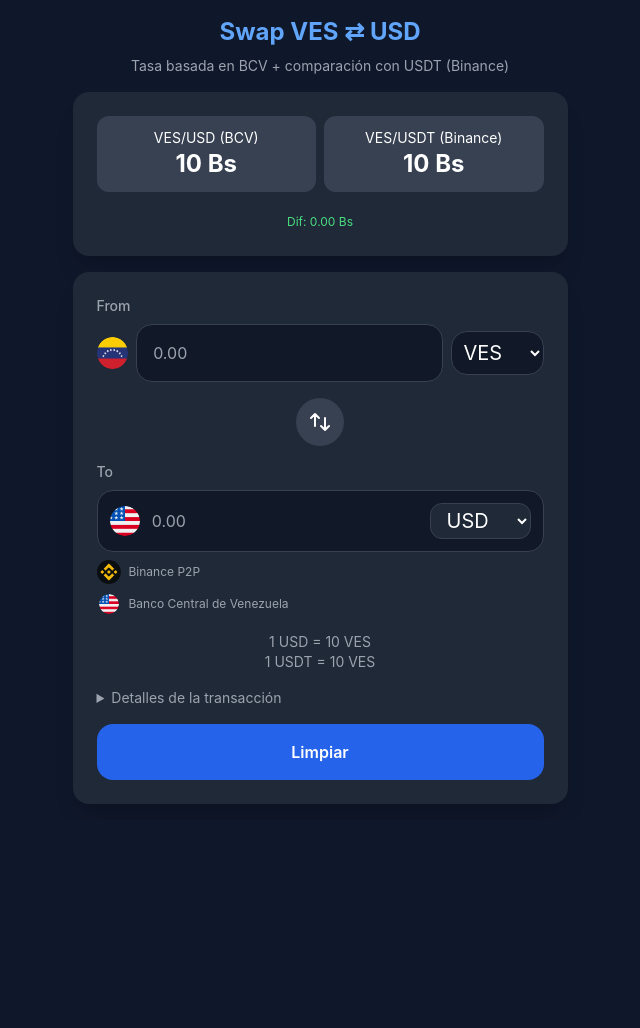
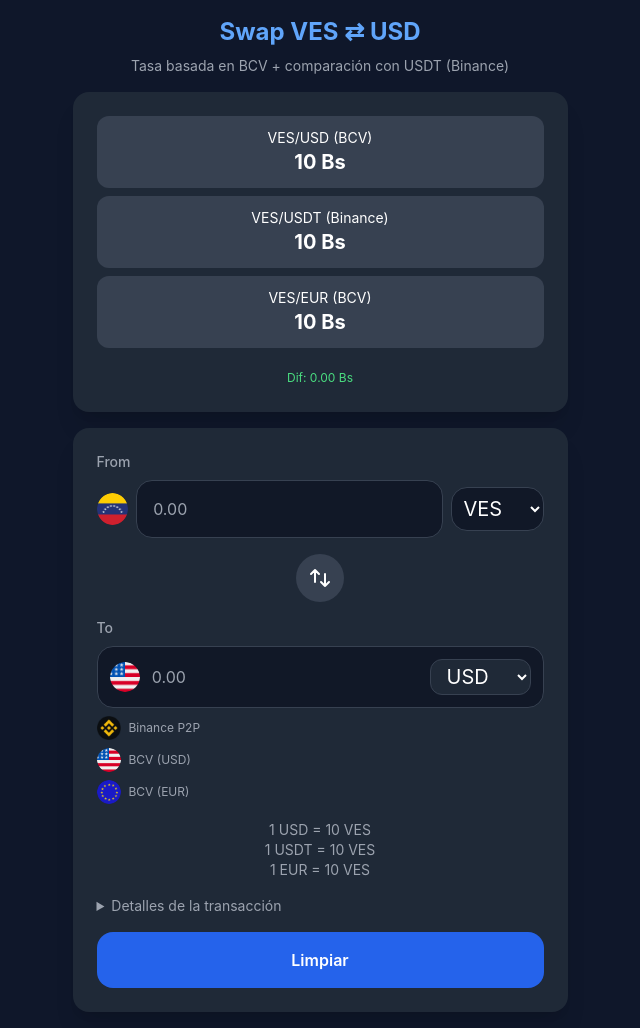
Before and after one commit to MorenDevEng/Tu-Cambio, a Flask app: template templates/index.html in a window 1280 px wide. Shown: the whole page, without its empty margins (320-960 px from the left). Before the commit the page ends 804 px from the top, so only its background shows below. Run offline with Flask 3, Linux system fonts and the light colour scheme; the template is opened without the code that fills it: most values are stand-ins (such as "Sample title", 1, 10 or a date in 2020); some libraries are stand-ins or nearby versions.

Commit message:
Agregado soporte para euro y mejoras en la UI

```diff
--- a/app.py
+++ b/app.py
@@ -13,7 +13,8 @@
     valor = asyncio.run(valor_obtenido())
 
     usdt_valor, err_usdt = valor['price_usdt']
-    bcv_valor, err_bcv = valor['price_bcv']
+    bcv_valor, err_bcv = valor['price_dolar_bcv']
+    euro_valor, err_euro = valor['price_euro_bcv']
 
     if err_bcv and err_usdt:
         mens = err_bcv+' '+err_usdt
@@ -25,7 +26,7 @@
     elif err_usdt:
         flash(err_usdt, "warning")
 
-    return render_template('index.html', usdt_valor = usdt_valor, bcv_valor = bcv_valor)
+    return render_template('index.html', usdt_valor = usdt_valor, bcv_valor = bcv_valor, euro_valor = euro_valor)
 
 
 @app.route("/price/ves-prices")
@@ -34,9 +35,10 @@
     valor = asyncio.run(valor_obtenido())
 
     usdt_valor = valor['price_usdt'][0]
-    bcv_valor = valor['price_bcv'][0]
+    bcv_valor = valor['price_dolar_bcv'][0]
+    euro_valor = valor['price_euro_bcv'][0]
 
-    return {"usdt_valor":usdt_valor, "bcv_valor":bcv_valor}
+    return {"usdt_valor":usdt_valor, "bcv_valor":bcv_valor, "euro_valor":euro_valor}
 
 app = app
 
--- a/static/js/actualizacion.js
+++ b/static/js/actualizacion.js
@@ -11,11 +11,13 @@
 const imgBinanceInferior = document.getElementById('icon-bin-inf');
 const imgUSDInferior = document.getElementById('icon-usd-inf');
 const imgVESInferior = document.getElementById('icon-ves-inf');
+const imgEURInferior = document.getElementById('icon-eur-inf');
 
 // Imagenes de la parte superior From
 const imgBinanceSuperior = document.getElementById('icon-bin-sup');
 const imgVESSuperior = document.getElementById('icon-ves-sup');
 const imgUSDSuperior = document.getElementById('icon-usd-sup');
+const imgEURSuperior = document.getElementById('icon-eur-sup');
 
 // obtengo la etiqueta body
 const body = document.body;
@@ -23,6 +25,7 @@
 // Obtenga del body las variables
 let bcvRate = parseFloat(body.dataset.bcv);
 let usdtRate = parseFloat(body.dataset.usdt);
+let euroRate = parseFloat(body.dataset.euro);
 
 // Evento para calcular en tiempo real
 toCurrency.addEventListener('change', () => {
@@ -37,31 +40,60 @@
 
     let result = 0;
 
+    // Ocultar todos los iconos primero
+    imgBinanceInferior.classList.add('hidden');
+    imgUSDInferior.classList.add('hidden');
+    imgVESInferior.classList.add('hidden');
+    imgEURInferior.classList.add('hidden');
+    imgBinanceSuperior.classList.add('hidden');
+    imgVESSuperior.classList.add('hidden');
+    imgUSDSuperior.classList.add('hidden');
+    imgEURSuperior.classList.add('hidden');
+
+    // Mostrar icono según la moneda de origen
+    if (fromCurr === 'VES') {
+        imgVESSuperior.classList.remove('hidden');
+    } else if (fromCurr === 'USD') {
+        imgUSDSuperior.classList.remove('hidden');
+    } else if (fromCurr === 'USDT') {
+        imgBinanceSuperior.classList.remove('hidden');
+    } else if (fromCurr === 'EUR') {
+        imgEURSuperior.classList.remove('hidden');
+    }
+
+    // Mostrar icono según la moneda de destino
+    if (toCurr === 'USD') {
+        imgUSDInferior.classList.remove('hidden');
+    } else if (toCurr === 'USDT') {
+        imgBinanceInferior.classList.remove('hidden');
+    } else if (toCurr === 'EUR') {
+        imgEURInferior.classList.remove('hidden');
+    } else if (toCurr === 'VES') {
+        imgVESInferior.classList.remove('hidden');
+    }
+
+    // Calcular según las monedas
     if (fromCurr === 'VES' && toCurr === 'USD') {
-        imgBinanceInferior.classList.add('hidden')
-        imgUSDInferior.classList.remove('hidden')
         tasaDeCambio.textContent = bcvRate
         result = fromVal / bcvRate;
-
     } else if (fromCurr === 'VES' && toCurr === 'USDT') {
-        imgUSDInferior.classList.add('hidden')
-        imgBinanceInferior.classList.remove('hidden')
         tasaDeCambio.textContent = usdtRate
         result = fromVal / usdtRate;
-
+    } else if (fromCurr === 'VES' && toCurr === 'EUR') {
+        tasaDeCambio.textContent = euroRate
+        result = fromVal / euroRate;
     } else if (fromCurr === 'USD' && toCurr === 'VES') {
-
-        imgBinanceSuperior.classList.add('hidden')
-        imgUSDSuperior.classList.remove('hidden')
         tasaDeCambio.textContent = bcvRate
         result = bcvRate * fromVal;
-
     } else if (fromCurr === 'USDT' && toCurr === 'VES') {
-
-        imgBinanceSuperior.classList.remove('hidden')
-        imgUSDSuperior.classList.add('hidden')
         tasaDeCambio.textContent = usdtRate
         result = usdtRate * fromVal;
+    } else if (fromCurr === 'EUR' && toCurr === 'VES') {
+        tasaDeCambio.textContent = euroRate
+        result = euroRate * fromVal;
+    } else {
+        // Por defecto mostrar tasa USD
+        tasaDeCambio.textContent = bcvRate;
     }
 
     if (!fromAmount.value) {
@@ -76,11 +108,7 @@
         useGrouping: true
     });
 
-    totalReceive.textContent = result.toLocaleString('es-ES', {
-        minimumFractionDigits: 2,
-        maximumFractionDigits: 2,
-        useGrouping: true
-    });
+    totalReceive.textContent = toAmount.value;
 
 };
 
@@ -91,56 +119,65 @@
     opcionSeleccionarFrom = fromCurrency.options
     opcionSeleccionarTo = toCurrency.options
 
-    // SE MUESTRAN AHORA LAS OPCIONES OCULTAS DEL FROM
+    // Guardar los valores actuales
+    const valorTo = toCurrency.value;
+    const valorFrom = fromCurrency.value;
+
+    // Ocultar todos los iconos primero
+    imgBinanceInferior.classList.add('hidden');
+    imgUSDInferior.classList.add('hidden');
+    imgVESInferior.classList.add('hidden');
+    imgEURInferior.classList.add('hidden');
+    imgBinanceSuperior.classList.add('hidden');
+    imgVESSuperior.classList.add('hidden');
+    imgUSDSuperior.classList.add('hidden');
+    imgEURSuperior.classList.add('hidden');
+
+    // SE MUESTRAN LAS OPCIONES OCULTAS DEL FROM
     for (var i = 0; i < opcionSeleccionarFrom.length; i++) {
         if (opcionSeleccionarFrom[i].classList.contains('hidden')) {
             opcionSeleccionarFrom[i].classList.remove('hidden')
-
-            if (opcionSeleccionarFrom[i].value === 'USD' && !(opcionSeleccionarFrom[i].classList.contains('hidden'))) {
-                opcionSeleccionarFrom[i].selected = true
-                imgVESSuperior.classList.add('hidden')
-                imgUSDSuperior.classList.remove('hidden')
-
-
-            } else if (opcionSeleccionarFrom[i].value === 'VES' && !(opcionSeleccionarFrom[i].classList.contains('hidden'))) {
-                opcionSeleccionarFrom[i].selected = true
-                imgVESSuperior.classList.remove('hidden')
-                imgBinanceSuperior.classList.add('hidden')
-                imgUSDSuperior.classList.add('hidden')
-            };
-
         } else {
             opcionSeleccionarFrom[i].classList.add('hidden')
         };
-
     };
 
-    // SE MUESTRAN AHORA LAS OPCIONES OCULTAS DEL TO
+    // SE MUESTRAN LAS OPCIONES OCULTAS DEL TO
     for (var i = 0; i < opcionSeleccionarTo.length; i++) {
         if (opcionSeleccionarTo[i].classList.contains('hidden')) {
             opcionSeleccionarTo[i].classList.remove('hidden')
-
-            if (opcionSeleccionarTo[i].value === 'VES' && !(opcionSeleccionarTo[i].classList.contains('hidden'))) {
-                opcionSeleccionarTo[i].selected = true
-                imgVESInferior.classList.remove('hidden')
-                imgUSDInferior.classList.add('hidden')
-                imgBinanceInferior.classList.add('hidden')
-
-
-            } else if (opcionSeleccionarTo[i].value === 'USD' && !(opcionSeleccionarTo[i].classList.contains('hidden'))) {
-                opcionSeleccionarTo[i].selected = true
-                imgUSDInferior.classList.remove('hidden')
-                imgVESInferior.classList.add('hidden')
-                imgBinanceInferior.classList.add('hidden')
-
-            };
-
         } else {
             opcionSeleccionarTo[i].classList.add('hidden')
         };
-
     };
 
+    // Intercambiar valores directamente
+    fromCurrency.value = valorTo;
+    toCurrency.value = valorFrom;
+
+    // Actualizar icono de arriba según el nuevo valor de From (antes estaba en To)
+    if (valorTo === 'USD') {
+        imgUSDSuperior.classList.remove('hidden')
+    } else if (valorTo === 'USDT') {
+        imgBinanceSuperior.classList.remove('hidden')
+    } else if (valorTo === 'EUR') {
+        imgEURSuperior.classList.remove('hidden')
+    } else if (valorTo === 'VES') {
+        imgVESSuperior.classList.remove('hidden')
+    }
+
+    // Actualizar icono de abajo según el nuevo valor de To (antes estaba en From)
+    if (valorFrom === 'USD') {
+        imgUSDInferior.classList.remove('hidden')
+    } else if (valorFrom === 'USDT') {
+        imgBinanceInferior.classList.remove('hidden')
+    } else if (valorFrom === 'EUR') {
+        imgEURInferior.classList.remove('hidden')
+    } else if (valorFrom === 'VES') {
+        imgVESInferior.classList.remove('hidden')
+    }
+
+    // Limpiar inputs
     limpiarInput()
 
 });
@@ -170,9 +207,11 @@
 
     usdtRate = (data.usdt_valor).toFixed(2);
     bcvRate = (data.bcv_valor).toFixed(2);
+    euroRate = (data.euro_valor).toFixed(2);
 
     actulizadorUSDT = document.querySelectorAll('.precio_usdt');
     actulizadorBCV = document.querySelectorAll('.precio_bcv');
+    actulizadorEUR = document.querySelectorAll('.precio_euro');
 
 
     actulizadorBCV.forEach(element => {
@@ -183,6 +222,10 @@
         element.textContent = usdtRate;
     });
 
+    actulizadorEUR.forEach(element => {
+        element.textContent = euroRate;
+    });
+
     valorDiferencia = document.querySelector('.diferencia');
     valorDiferencia.textContent = (usdtRate - bcvRate).toFixed(2);
 
@@ -191,5 +234,7 @@
 // Cada 1 min
 setInterval(actualizarTasas, 60000);
 
-// Inicializar
+// Inicializar - mostrar iconos correctos al inicio
+imgVESSuperior.classList.remove('hidden');
+imgUSDInferior.classList.remove('hidden');
 calculateTo();
--- a/templates/index.html
+++ b/templates/index.html
@@ -12,6 +12,7 @@
 <body class="bg-slate-900 text-white min-h-screen flex flex-col items-center justify-center p-4 sm:p-4"
   data-bcv="{{ bcv_valor }}"
   data-usdt="{{ usdt_valor }}"
+  data-euro="{{ euro_valor }}"
   >
     <main class="max-w-sm w-50% space-y-4">
         <!-- Header -->
@@ -22,14 +23,18 @@
 
         <!-- Tarjeta de Tasas -->
         <section class="bg-gray-800 rounded-2xl shadow-xl p-6">
-            <div class="grid grid-cols-2 gap-2">
+            <div class="grid grid-cols-3 gap-2">
                 <div class="bg-gray-700 rounded-xl p-3 text-center">
                     <div class="text-sm text-gray-200">VES/USD (BCV)</div>
-                    <div class="text-2xl font-bold text-white"><span class="precio_bcv">{{ bcv_valor }}</span> Bs</div>
+                    <div class="text-xl font-bold text-white"><span class="precio_bcv">{{ bcv_valor }}</span> Bs</div>
                 </div>
                 <div class="bg-gray-700 rounded-xl p-3 text-center">
                     <div class="text-sm text-gray-200">VES/USDT (Binance)</div>
-                    <div class="text-2xl font-bold text-white"><span class="precio_usdt">{{ usdt_valor }}</span> Bs</div>
+                    <div class="text-xl font-bold text-white"><span class="precio_usdt">{{ usdt_valor }}</span> Bs</div>
+                </div>
+                <div class="bg-gray-700 rounded-xl p-3 text-center">
+                    <div class="text-sm text-gray-200">VES/EUR (BCV)</div>
+                    <div class="text-xl font-bold text-white"><span class="precio_euro">{{ euro_valor }}</span> Bs</div>
                 </div>
             </div>
             <div class="mt-4 text-center">
@@ -50,6 +55,7 @@
                     <div class="w-12 h-12">
                         <img id="icon-bin-sup" src="{{ url_for('static', filename='img/binance.png') }}" class="hidden object-cover rounded-full scale-125" alt="currency-binance">
                         <img id="icon-usd-sup" src="{{ url_for('static', filename='img/usa.png') }}" class="hidden object-cover rounded-full w-full h-full" alt="currency-bcv">
+                        <img id="icon-eur-sup" src="{{ url_for('static', filename='img/euro.png') }}" class="hidden object-cover rounded-full w-full h-full" alt="currency-euro">
                         <img id="icon-ves-sup" src="{{ url_for('static', filename='img/VE_C.png') }}" class="rounded-full object-cover w-full h-full" alt="venezuela-bandera">
                     </div>
 
@@ -58,6 +64,7 @@
                         <option value="VES">VES</option>
                         <option class="hidden" value="USD">USD</option>
                         <option class="hidden" value="USDT">USDT</option>
+                        <option class="hidden" value="EUR">EUR</option>
                     </select>
                 </div>
             </div>
@@ -82,6 +89,7 @@
                     <div class="w-12 h-12">
                         <img id="icon-bin-inf" src="{{ url_for('static', filename='img/binance.png') }}" class="hidden object-cover rounded-full scale-125" alt="currency-binance">
                         <img id="icon-usd-inf" src="{{ url_for('static', filename='img/usa.png') }}" class="object-cover rounded-full w-full h-full" alt="currency-bcv">
+                        <img id="icon-eur-inf" src="{{ url_for('static', filename='img/euro.png') }}" class="hidden object-cover rounded-full w-full h-full" alt="currency-euro">
                         <img id="icon-ves-inf" src="{{ url_for('static', filename='img/VE_C.png') }}" class="hidden object-cover rounded-full w-full h-full" alt="venezuela-bandera">
                     </div>
 
@@ -107,29 +115,32 @@
                     >
                         <option value="USD" selected>USD</option>
                         <option value="USDT">USDT</option>
+                        <option value="EUR">EUR</option>
                         <option class="hidden" value="VES">VES</option>
                     </select>
                 </div>
 
                 <!-- Fuente -->
-                <div class="flex-row items-center mt-2 text-xs text-gray-400">
-                    <div class="flex items-center mb-2">
-                        <div class="w-6 h-6 flex items-center justify-center mr-2">
-                            <img src="{{ url_for('static', filename='img/binance.png') }}"
-                                alt="currency-binance"
-                                class="w-full h-full object-contain">
-                        </div>
+                <div class="flex flex-col gap-2 mt-2 text-xs text-gray-400">
+                    <div class="flex items-center gap-2">
+                        <img src="{{ url_for('static', filename='img/binance.png') }}"
+                            alt="binance"
+                            class="w-6 h-6 object-contain">
                         <span>Binance P2P</span>
                     </div>
 
-                    <div class="flex items-center">
-                        <div class="w-6 h-6 flex items-center justify-center mr-2">
-                            <img id="icon-usd"
-                                src="{{ url_for('static', filename='img/usa.png') }}"
-                                alt="currency-bcv"
-                                class="w-5 h-5 object-contain rounded-full">
-                        </div>
-                        <span>Banco Central de Venezuela</span>
+                    <div class="flex items-center gap-2">
+                        <img src="{{ url_for('static', filename='img/usa.png') }}"
+                            alt="bcv-usd"
+                            class="w-6 h-6 object-contain rounded-full">
+                        <span>BCV (USD)</span>
+                    </div>
+
+                    <div class="flex items-center gap-2">
+                        <img src="{{ url_for('static', filename='img/euro.png') }}"
+                            alt="bcv-eur"
+                            class="w-6 h-6 object-contain rounded-full">
+                        <span>BCV (EUR)</span>
                     </div>
                 </div>
             </div>
@@ -139,6 +150,7 @@
             <div class="text-center text-sm text-gray-400">
                 <p>1 USD = <span class="precio_bcv">{{ bcv_valor }}</span> VES</p>
                 <p>1 USDT = <span class="precio_usdt">{{ usdt_valor }}</span> VES</p>
+                <p>1 EUR = <span class="precio_euro">{{ euro_valor }}</span> VES</p>
             </div>
 
             <!-- Detalles de Transacción (Acordeón Simple) -->
```
Also changed, not shown: core/dolar_ves.json (+7 -3 lines), core/get_price.py (+39 -3 lines), static/img/VE_C.png, static/img/binance.png, static/img/cambio.png, static/img/euro.png (added), static/img/usa.png.
